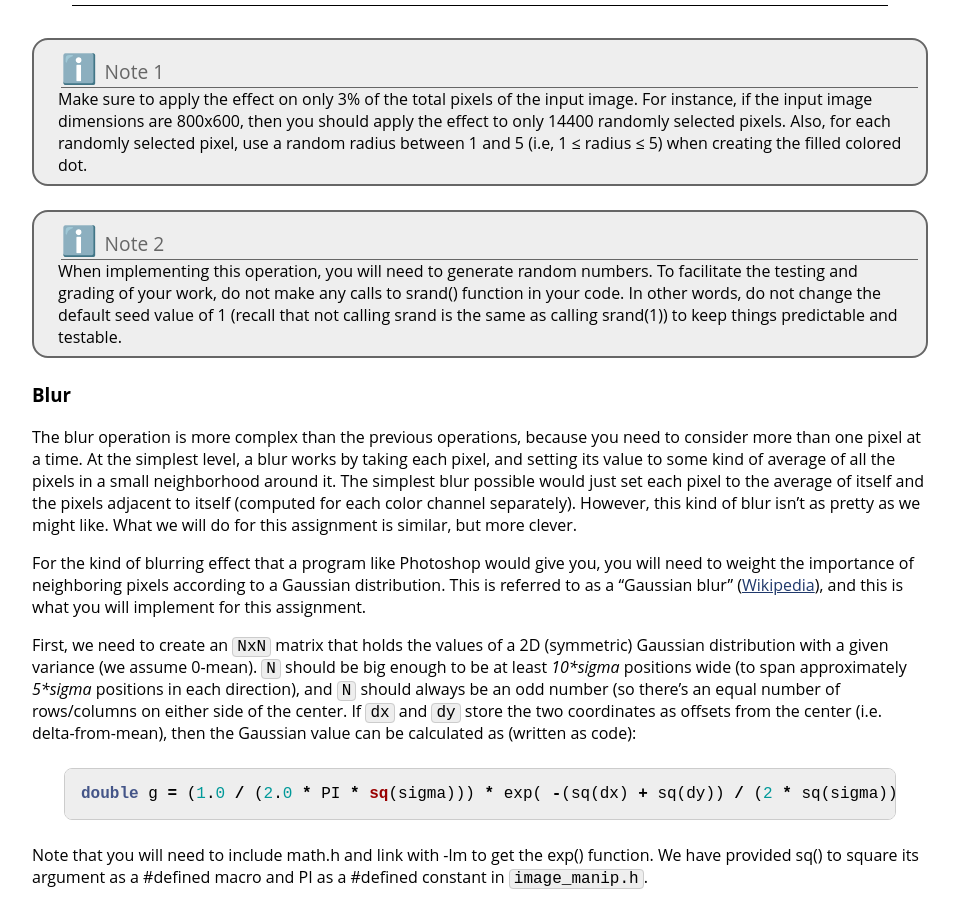
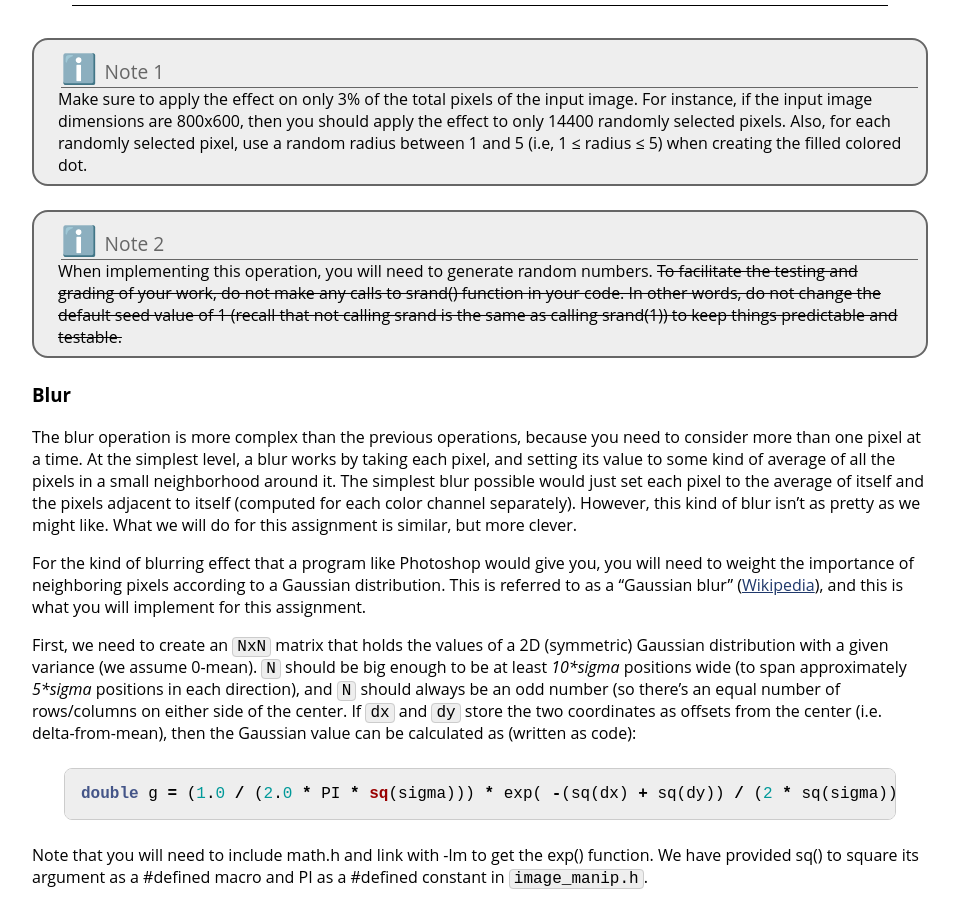
Before and after one commit to jhu-ip/cs220-f24, a Jekyll site: the page built from assign/midterm.md, in a window 1280 px wide and 900 px high, scrolled down 13096 px. Shown: the whole window, without its empty margins (160-1119 px from the left). Built offline with Jekyll 4.4.1, drawn with Linux system fonts in a browser that asks for light colours.

```diff
--- a/assign/midterm.md
+++ b/assign/midterm.md
@@ -366,7 +366,7 @@ Make sure to apply the effect on only 3% of the total pixels of the input image.
 <div class='admonition note'>
 <div class='title'>Note 2</div>
 <div class='content'>
-When implementing this operation, you will need to generate random numbers. To facilitate the testing and grading of your work, do not make any calls to srand() function in your code. In other words, do not change the default seed value of 1 (recall that not calling srand is the same as calling srand(1)) to keep things predictable and testable.
+When implementing this operation, you will need to generate random numbers. <s>To facilitate the testing and grading of your work, do not make any calls to srand() function in your code. In other words, do not change the default seed value of 1 (recall that not calling srand is the same as calling srand(1)) to keep things predictable and testable.</s>
 </div>
 </div>
 
```
